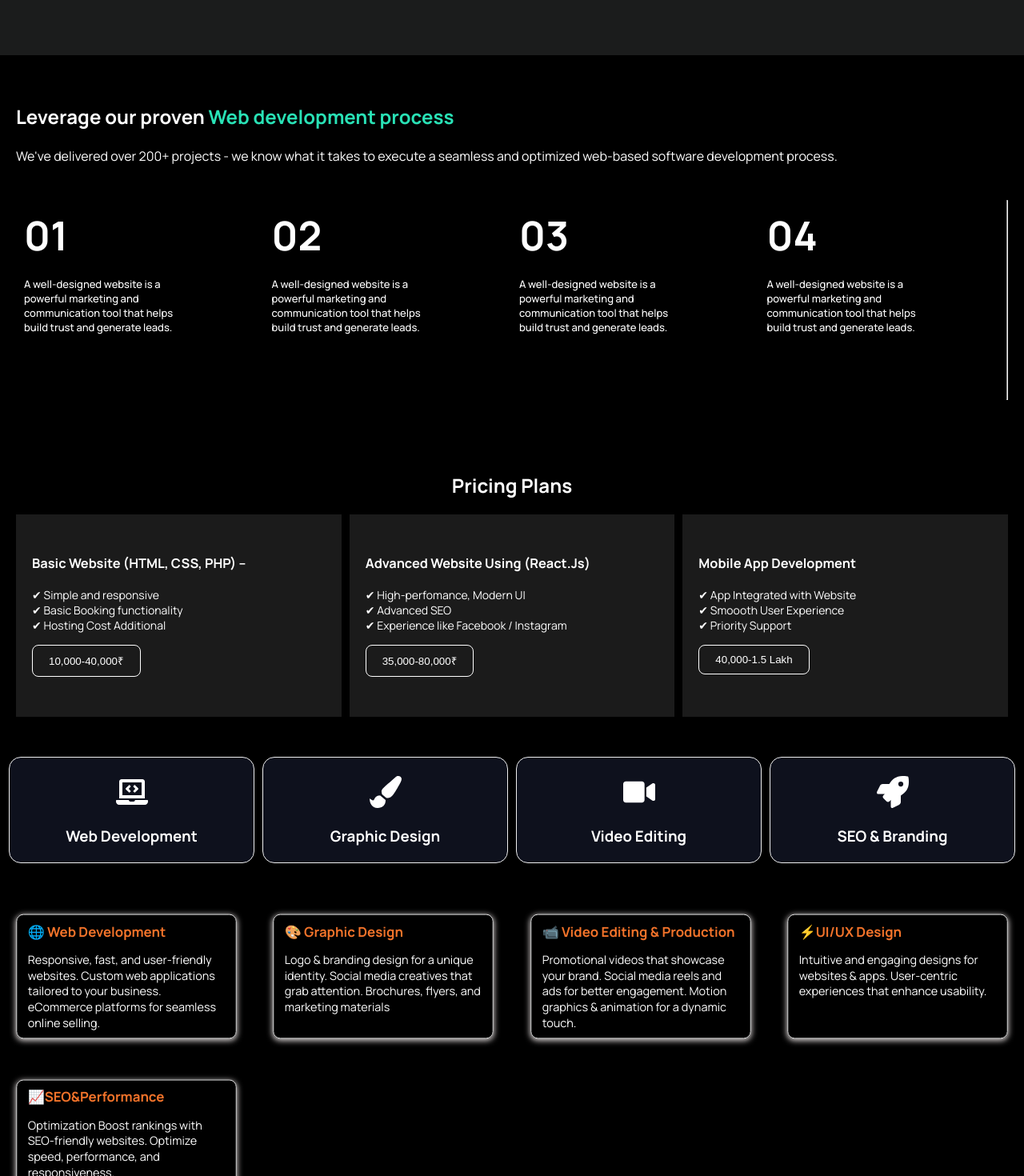
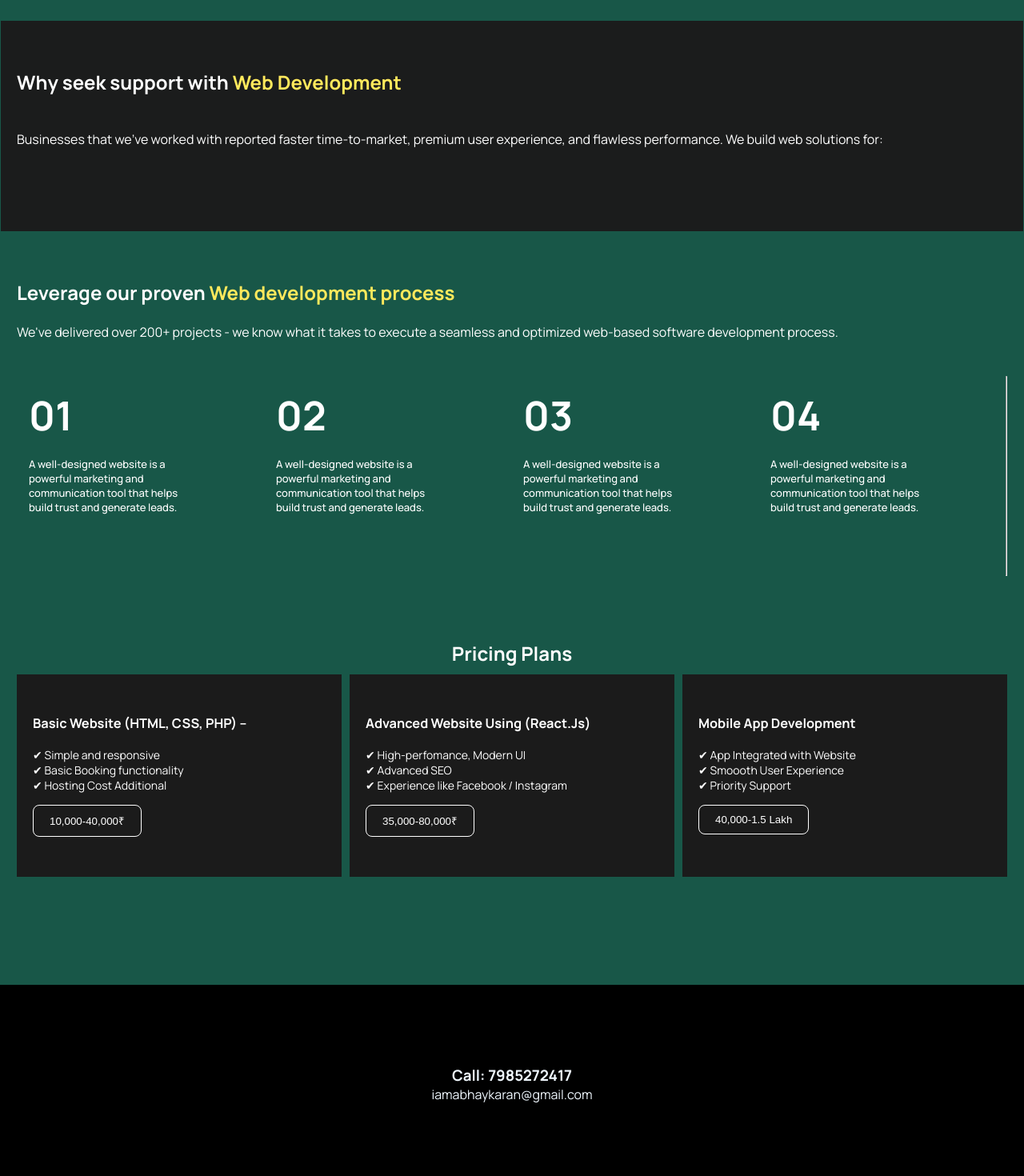
Before and after one commit to iabhaykaran/Elysium-Company, a React (Create React App) app in the folder elysium-app/: page / in a window 1280 px wide. Shown: the part 1320-2790 px from the top of the page at 80% size. Built offline with nearby package versions, Linux system fonts and the light colour scheme.

Commit message:
updated design

```diff
--- a/elysium-app/src/App.css
+++ b/elysium-app/src/App.css
@@ -30,23 +30,23 @@ a {
 }
 .homepage-container {
   width: 100%;
-  /* min-height: 10vh; */
   color: rgb(255, 255, 255);
-  background-color: #000000;
-  padding: 55px 0px;
+  /* background-color: #185748; */
+  background-color: #185748;
+  padding: 55px 1px;
   margin: auto;
 }
 * {
   list-style: none;
 }
 
-/* Hero Section */
+/*------------------------ Hero Section ---------------*/
 .hero-section {
   text-align: left;
   background-color: #000000;
 
   color: #ffffff;
-  height: 580px;
+  height: 100vh;
 
   display: flex;
   align-items: center;
@@ -55,14 +55,14 @@ a {
 }
 
 .contact {
-  padding: 20px 10px;
+  padding: 100px 10px;
   display: flex;
   flex-direction: column;
   align-items: center;
   /* margin-top: 20px; */
-  height: 100px;
+  /* height: 100px; */
   color: aliceblue;
-  background-color: #0d1f25;
+  background-color: #000000;
   justify-content: center;
 }
 
@@ -89,7 +89,6 @@ a {
 .cta-button {
   margin-top: 20px;
   padding: 12px 24px;
-  /* background-color: #007bff; */
   color: rgb(255, 255, 255);
   font-size: 16px;
   border: none;
@@ -105,7 +104,7 @@ a {
   color: #ffffff;
 }
 
-/* Services Section */
+/*------------------ Services Section---------------------- */
 .services-section {
   margin-top: 20px;
 
@@ -145,14 +144,14 @@ a {
 .pricing-section {
   text-align: center;
   padding: 20px;
-  margin-top: 10px;
+  margin-top: px;
 }
 
 .pricing-grid {
   display: grid;
   grid-template-columns: repeat(auto-fit, minmax(250px, 1fr));
   gap: 10px;
-  margin-top: 20px;
+  margin-top: 10px;
 }
 
 .pricing-card {
@@ -257,8 +256,6 @@ a {
 }
 
 .s-card:hover {
-  /* background: #9d448a; */
-  /* color: #000; */
   background-color: transparent;
   transform: scale(0.9);
 }
--- a/elysium-app/src/pages/Home.js
+++ b/elysium-app/src/pages/Home.js
@@ -149,8 +149,8 @@ const Homepage = () => {
           </motion.div>
         </section>
 
+          {/* <h2>Our Services</h2> */}
         <section className="ser">
-          {/* <h2>Our Services</h2> */}
           <div className="s-g">
             <ServiceCard icon={<FaLaptopCode />} title="Web Development" />
             <ServiceCard icon={<FaPaintBrush />} title="Graphic Design" />
@@ -159,22 +159,9 @@ const Homepage = () => {
           </div>
         </section>
 
-        {/* <div className="servik">
-            <h2 style={{ color: "#FFA725" }}>
-              Welcome to Elysium – Your Partner in Digital Excellence
-            </h2>
-            <br />
-            <p>
-              At Elysium, we create stunning websites, captivating graphics, and
-              high-quality videos that bring your brand to life. Whether you
-              need a sleek business website, an engaging social media campaign,
-              or a compelling promotional video, we deliver cutting-edge
-              solutions tailored to your needs.
-            </p>
-          </div> */}
-        <div className="servicegrid">
-          {/* <h2>Our Services</h2> */}
-          {/* <div className="services"> */}
+
+        {/* <div className="servicegrid">
+
           <div className="servik">
             <h3>🌐 Web Development</h3>
             <p>
@@ -217,8 +204,8 @@ const Homepage = () => {
               speed, performance, and responsiveness.
             </p>
           </div>
-          {/* <hr /> */}
-        </div>
+
+        </div> */}
       </div>
 
       <div className="contact">
@@ -226,7 +213,7 @@ const Homepage = () => {
 
         <p>iamabhaykaran@gmail.com</p>
       </div>
-      {/* <J/> */}
+
     </div>
   );
 };
@@ -234,10 +221,10 @@ const Homepage = () => {
 export default Homepage;
 
 function ServiceCard({ icon, title }) {
-  return (
-    <div className="s-card">
-      <div className="icon">{icon}</div>
-      <h3>{title}</h3>
-    </div>
-  );
+  // return (
+    // <div className="s-card">
+    //   <div className="icon">{icon}</div>
+    //   <h3>{title}</h3>
+    // </div>
+  // );
 }
--- a/elysium-app/src/pages/New.css
+++ b/elysium-app/src/pages/New.css
@@ -8,7 +8,7 @@
   padding: 60px 20px;
 }
 .services-card {
-  padding: 10px;
+  padding: 15px;
   width: 220px;
   background-color: rgb(41, 41, 42);
   color: rgb(255, 255, 255);
@@ -23,7 +23,7 @@
 }
 
 .text-half-color {
-  color: rgb(41, 226, 182);
+  color: #ffe95c;
 }
 
 .scroll-none::-webkit-scrollbar {
```
